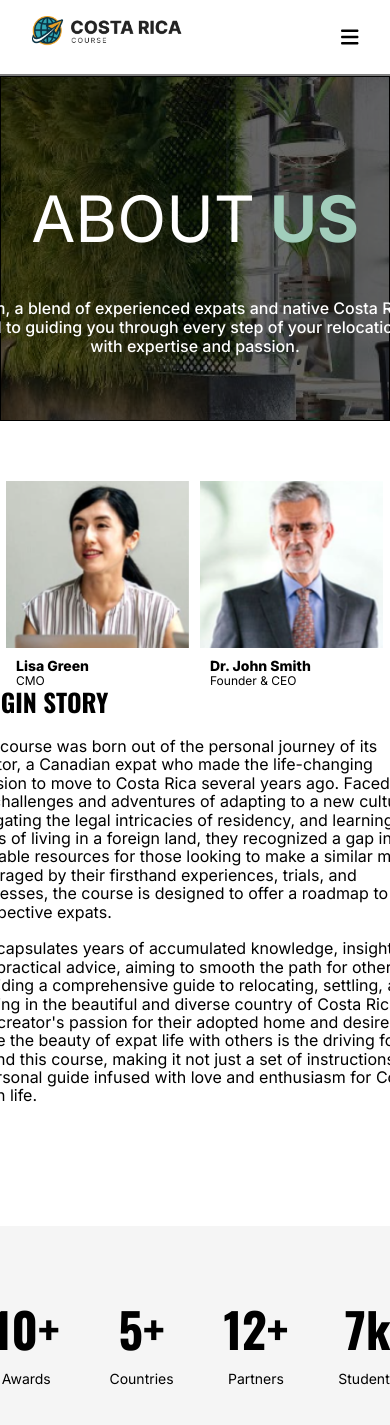
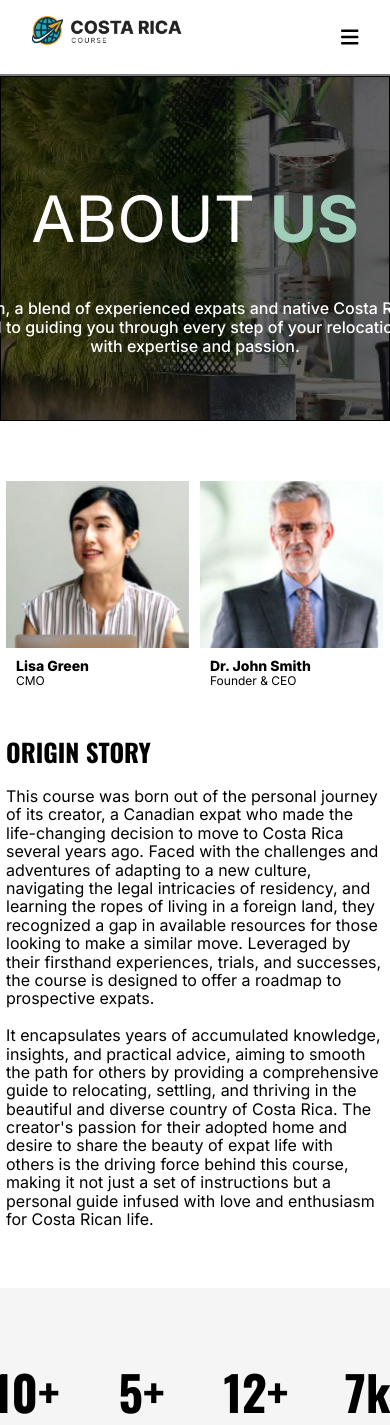
Before and after one commit to BrianKendalBucek/costa-rica-course, a Next.js app in the folder costa-rica-course/: page /about in a window 390 px wide. Shown: the top 1425 px of the page. Built offline with nearby package versions, Linux system fonts and the light colour scheme.

Commit message:
responsiveness small medium about us founders container

```diff
--- a/costa-rica-course/src/app/about/about.module.scss
+++ b/costa-rica-course/src/app/about/about.module.scss
@@ -12,7 +12,7 @@
         flex-direction: column-reverse;
         height: auto;
         margin: 60px 0;
-        gap: 0px;
+        gap: 50px;
       }
     }
   }
--- a/costa-rica-course/src/components/OriginStory.module.scss
+++ b/costa-rica-course/src/components/OriginStory.module.scss
@@ -1,6 +1,11 @@
 .story {
   width: 463px;
-  height: 478px;
+  // height: 478px;
+  height: auto;
+
+  @media (max-width: 580px) {
+    width: 378px;
+  }
 
   h2 {
     margin-top: 0;
```
